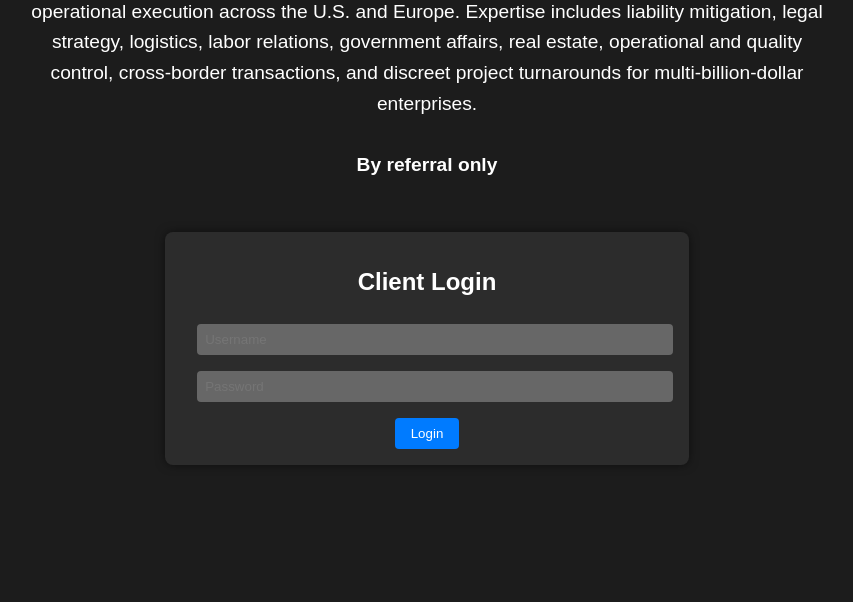
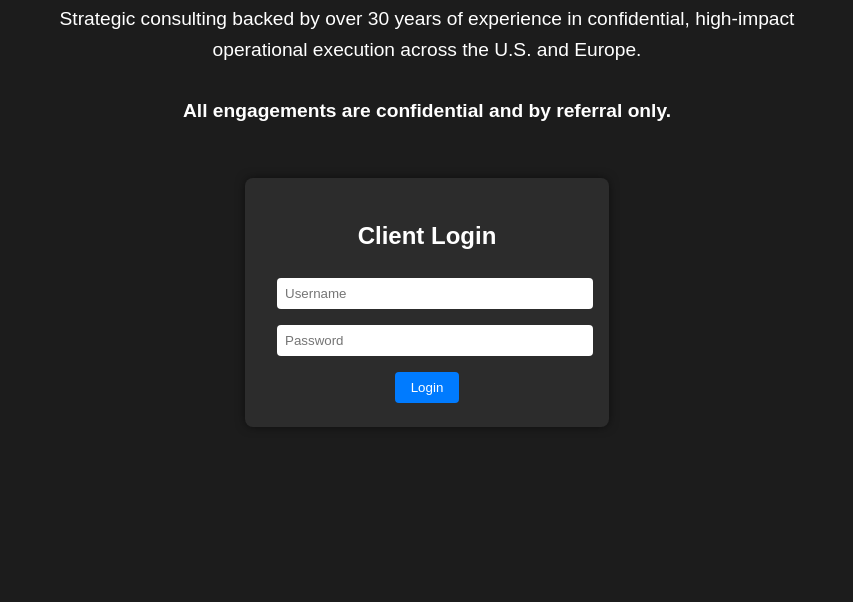
Before and after one commit to SGII21/157Global-site, a plain HTML site: page index.html in a window 1280 px wide. Shown: the part 262-864 px from the top of the page, without its empty margins (213-1066 px from the left). Drawn offline with Linux system fonts and the light colour scheme.

Commit message:
Add files via upload

```diff
--- a/index.html
+++ b/index.html
@@ -34,9 +34,10 @@
         }
         .login-box {
             background-color: #2c2c2c;
-            padding: 1rem 2rem;
+            padding: 1.5rem 2rem;
             border-radius: 8px;
             box-shadow: 0 0 10px rgba(0,0,0,0.5);
+            width: 300px;
         }
         .login-box input {
             margin: 0.5rem 0;
@@ -57,24 +58,37 @@
         .login-box button:hover {
             background-color: #0056b3;
         }
+        .message {
+            margin-top: 1rem;
+            font-size: 0.9rem;
+            color: #ff4d4d;
+            display: none;
+        }
     </style>
+    <script>
+        function simulateLogin(event) {
+            event.preventDefault();
+            document.getElementById("error-message").style.display = "block";
+        }
+    </script>
 </head>
 <body>
     <div class="content">
         <h1>Strategic Consulting</h1>
         <p>
             Strategic consulting backed by over 30 years of experience in confidential, high-impact operational execution across the U.S. and Europe.
-            Expertise includes liability mitigation, legal strategy, logistics, labor relations, government affairs, real estate, operational and quality control,
-            cross-border transactions, and discreet project turnarounds for multi-billion-dollar enterprises.
             <br><br>
-            <strong>By referral only</strong>
+            <strong>All engagements are confidential and by referral only.</strong>
         </p>
     </div>
     <div class="login-box">
         <h2>Client Login</h2>
-        <input type="text" placeholder="Username" disabled>
-        <input type="password" placeholder="Password" disabled>
-        <button disabled>Login</button>
+        <form onsubmit="simulateLogin(event)">
+            <input type="text" placeholder="Username" required>
+            <input type="password" placeholder="Password" required>
+            <button type="submit">Login</button>
+        </form>
+        <div id="error-message" class="message">Unauthorized user</div>
     </div>
 </body>
 </html>
```
